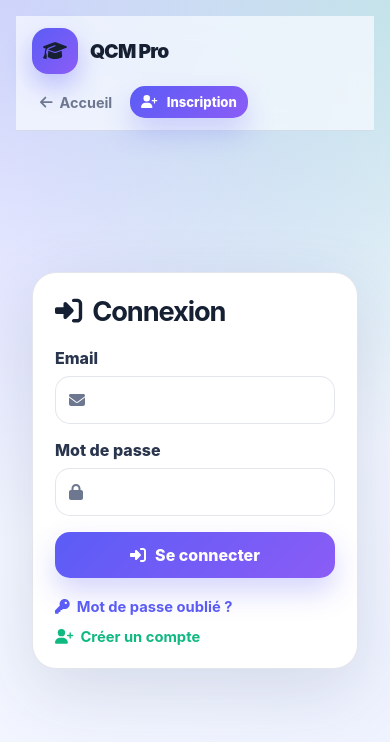
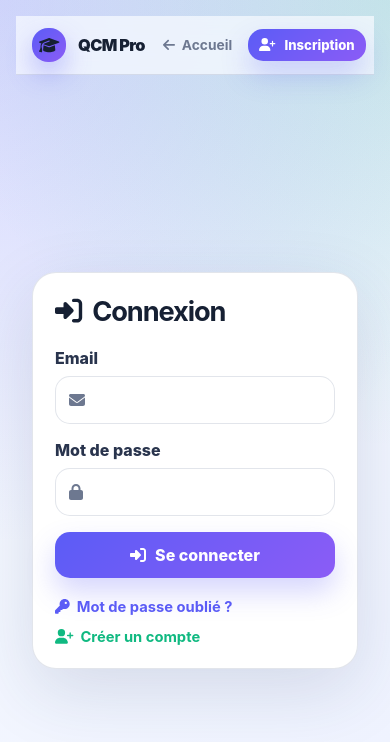
Before and after one commit to dembouz07/qcm_pro_front, a React (Vite) app: page /login in a window 390 px wide. Shown: the top 742 px of the page. Built offline with nearby package versions, Linux system fonts and the light colour scheme; no server answers.

Commit message:
fix: barre auth (login/inscription) mobile alignee sur une ligne

```diff
--- a/src/styles.css
+++ b/src/styles.css
@@ -482,10 +482,13 @@ tr:last-child td { border-bottom: 0; }
   .auth-page { padding: 88px 16px 24px; }
   .auth-hero { display: none; }
   .auth-card { display: block; }
-  .auth-topbar { padding: 12px 16px; }
-  .auth-topbar-link { padding: 6px 8px; font-size: 0.9rem; }
+  .auth-topbar { padding: 12px 16px; flex-wrap: nowrap; gap: 10px; }
+  .auth-topbar-brand { font-size: 1.02rem; flex-shrink: 0; }
+  .auth-topbar .brand-icon { width: 34px; height: 34px; }
+  .auth-topbar-actions { flex-wrap: nowrap; gap: 8px; }
+  .auth-topbar-link { padding: 6px 8px; font-size: 0.86rem; white-space: nowrap; }
   .auth-topbar-actions .secondary-btn,
-  .auth-topbar-actions .primary-btn { padding: 8px 11px; font-size: 0.82rem; }
+  .auth-topbar-actions .primary-btn { padding: 8px 11px; font-size: 0.82rem; white-space: nowrap; }
   .form-card { padding: 22px; }
   .main-content { padding: 16px; }
   .choice-row { grid-template-columns: 42px 1fr; }
@@ -1630,6 +1633,11 @@ tr:last-child td { border-bottom: 0; }
   .landing-brand span:last-child { display: none; }
   .landing-nav-actions .secondary-btn,
   .landing-nav-actions .primary-btn { padding: 7px 10px; font-size: 0.78rem; }
+
+  .auth-topbar-brand span:last-child { display: none; }
+  .auth-topbar-actions .secondary-btn,
+  .auth-topbar-actions .primary-btn { padding: 7px 10px; font-size: 0.78rem; }
+  .auth-topbar-link { padding: 6px; font-size: 0.82rem; }
 }
 
 /* ─── Bannière code de classe ───────────────────────── */
```
